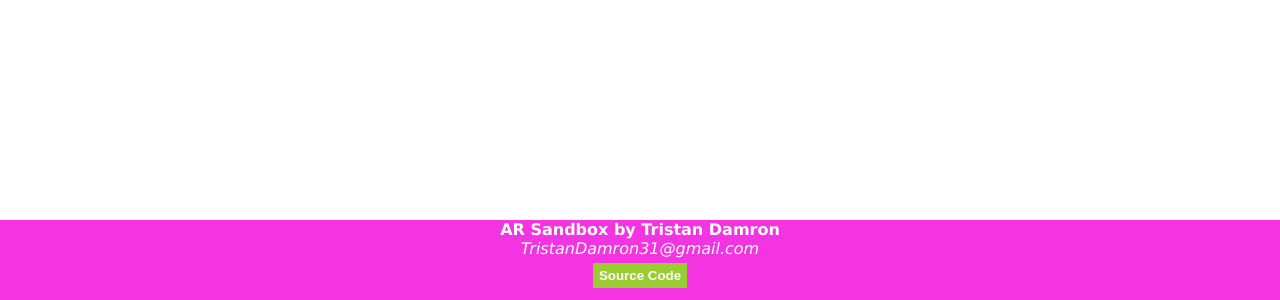
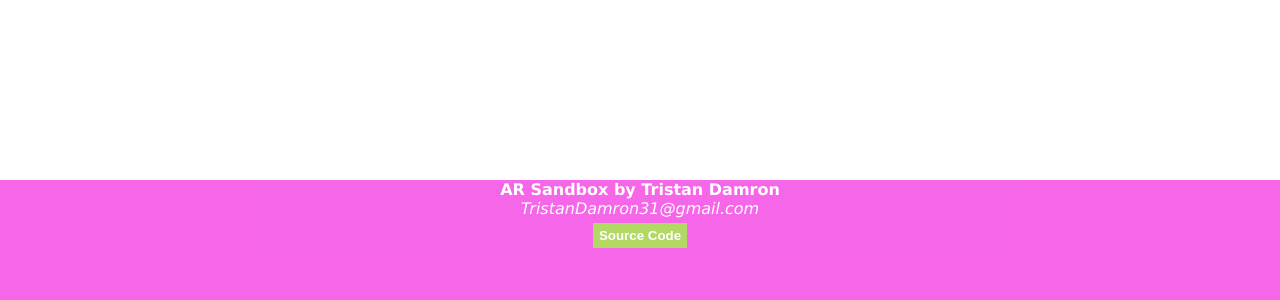
Before and after one commit to TristanDamron/arjs-sandbox, a website: page index.html in a window 1280 px wide. Shown: the part 500-800 px from the top of the page. Drawn offline with nearby package versions, Linux system fonts and the light colour scheme.

Commit message:
Updated footer opacity and height.

```diff
--- a/index.html
+++ b/index.html
@@ -31,9 +31,10 @@
         position: absolute;
         bottom: 0;
         width: 100%;
-        height: 10%;
+        height: 15%;
         background-color: #f433e1;
         color: white;
+        opacity: 0.75;
     }
 
     p {
```
